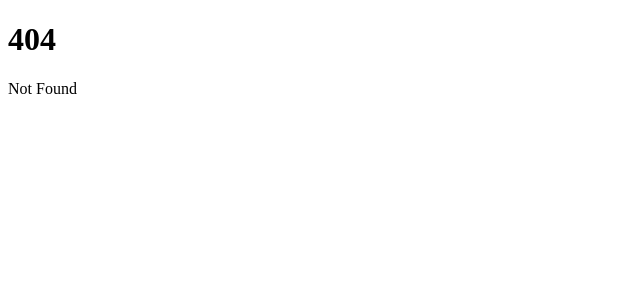
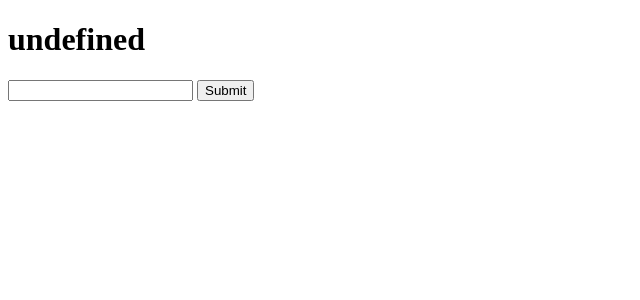
Before and after one commit to Ishannaik/Sveltekit, a SvelteKit app in the folder myapp/: page /boat in a window 1280 px wide. Before the commit this address had no page. Shown: the top 300 px of the page, without its empty margins (0-640 px from the left). Built offline with nearby package versions, Linux system fonts and the light colour scheme.

Commit message:
No idea what I'm doing here

```diff
--- /dev/null
+++ b/myapp/src/routes/boat/+page.svelte
@@ -0,0 +1,12 @@
+<script lang="ts">
+  import type { PageData } from "./$types";
+
+  export let data: PageData;
+</script>
+
+<h1>{data.boatName}</h1>
+
+<form method="POST">
+  <input type="text" name="boatName" />
+  <button type="submit">Submit</button>
+</form>
```
Also changed, not shown: myapp/src/routes/boat/+page.server.ts (added), myapp/src/routes/hello/api/dog/+server.ts (added).
